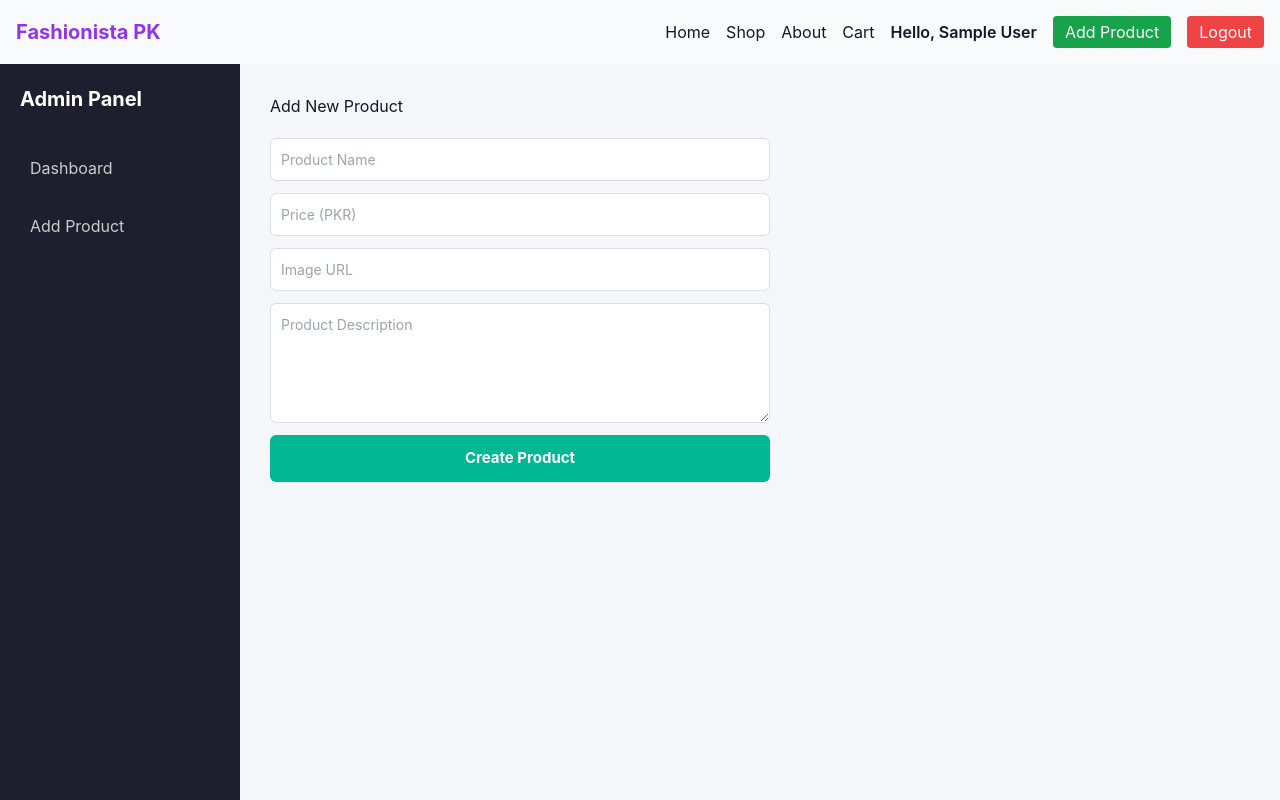
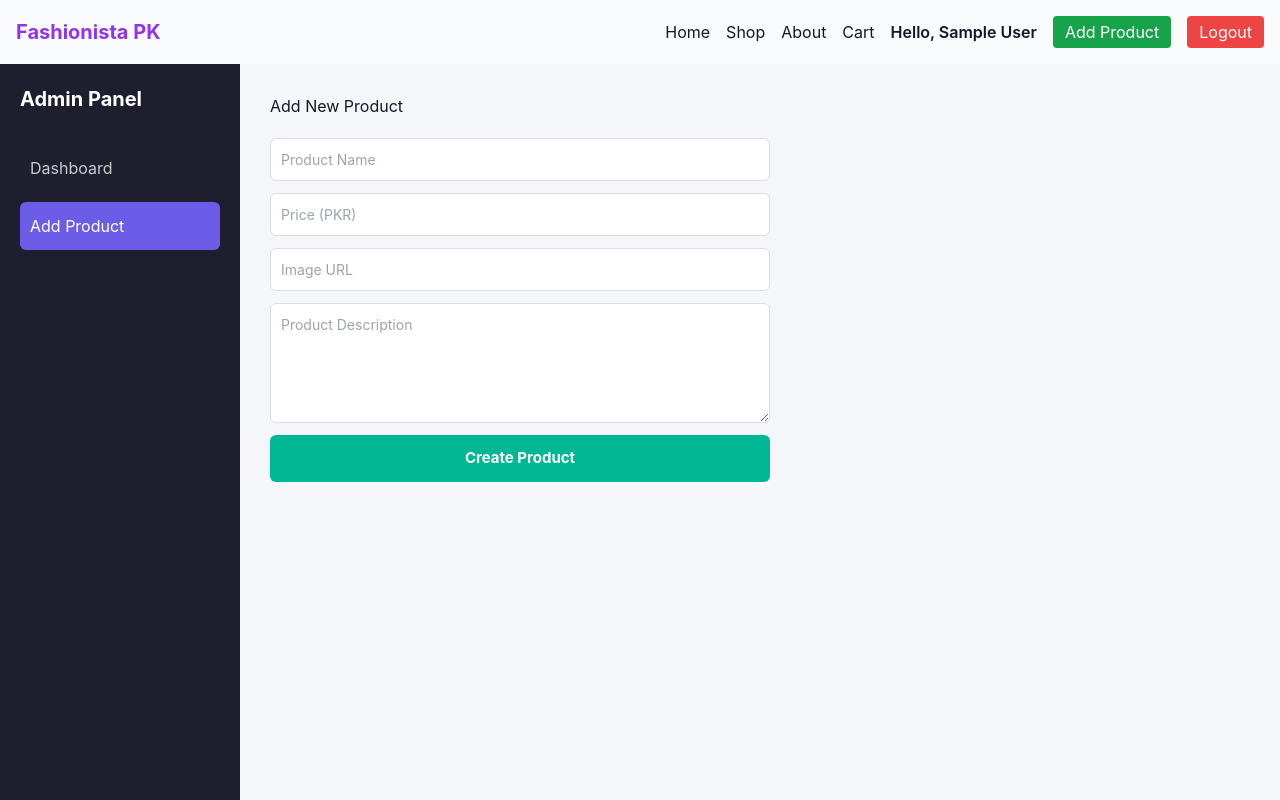
Before and after one commit to abdulmannan-556/fashionista-pk, a React (Vite) app: page /admin/add-product in a window 1280 px wide. Shown: the top 800 px of the page. Built offline with nearby package versions, Linux system fonts and the light colour scheme; sample sign-in values are in the browser's storage; the HTML template or start-up script is replaced by a standard one.

Commit message:
commit changes

```diff
--- a/src/components/admin/AdminSidebar.jsx
+++ b/src/components/admin/AdminSidebar.jsx
@@ -5,7 +5,7 @@ const AdminSidebar = () => {
 
   const menuItems = [
     { name: "Dashboard", path: "/admin/products" },
-    { name: "Add Product", path: "/add-product" },
+    { name: "Add Product", path: "/admin/add-product" },
   ];
 
   return (
```
